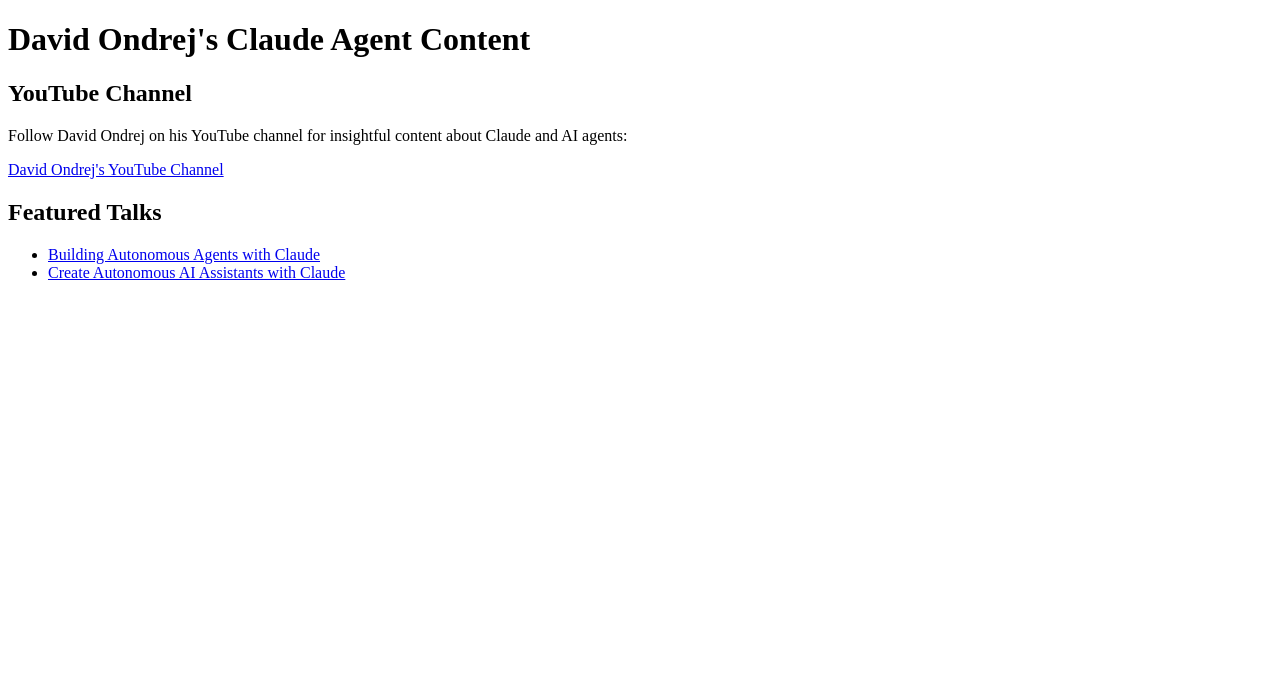
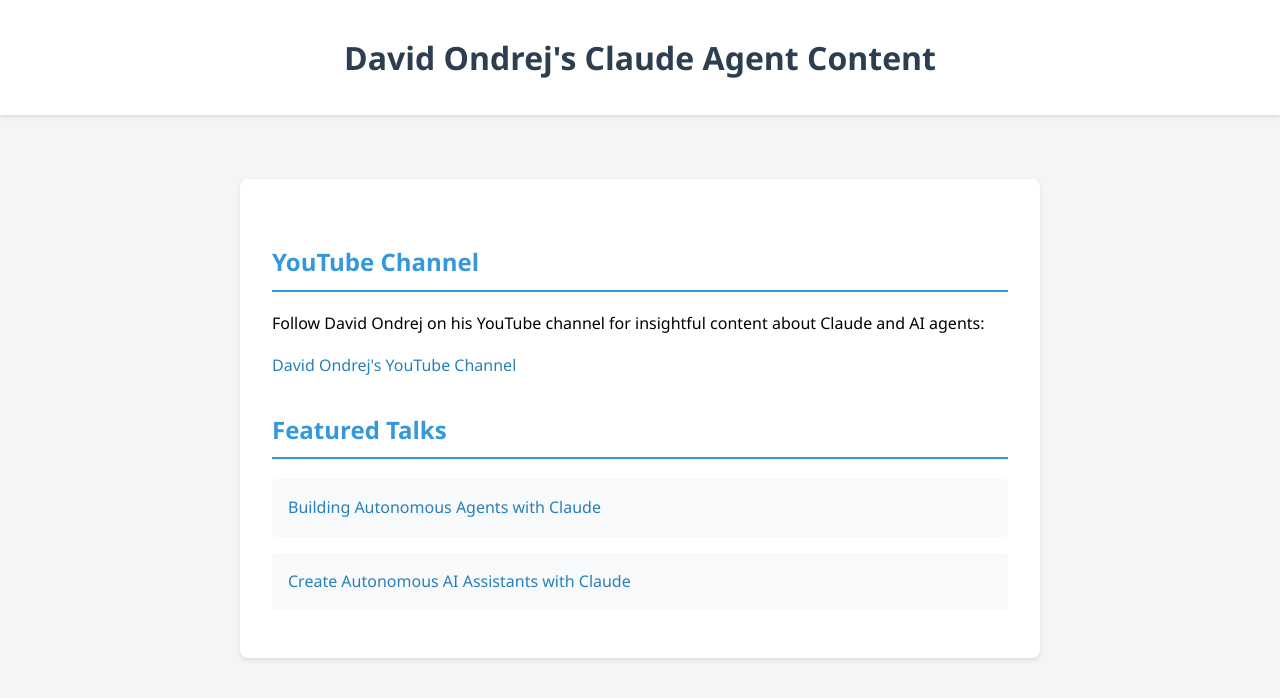
Before and after one commit to dee-lgtm/claude-agent-test1, a plain HTML site: page index.html in a window 1280 px wide. Drawn offline with Linux system fonts and the light colour scheme.

Commit message:
Add CSS styling to improve the page appearance

```diff
--- a/index.html
+++ b/index.html
@@ -4,9 +4,76 @@
     <meta charset="UTF-8">
     <meta name="viewport" content="width=device-width, initial-scale=1.0">
     <title>David Ondrej's Claude Agent Content</title>
+    <style>
+        body {
+            font-family: 'Segoe UI', Tahoma, Geneva, Verdana, sans-serif;
+            line-height: 1.6;
+            margin: 0;
+            padding: 0;
+            background-color: #f5f5f5;
+        }
+
+        .container {
+            max-width: 800px;
+            margin: 0 auto;
+            padding: 2rem;
+        }
+
+        h1 {
+            color: #2c3e50;
+            text-align: center;
+            padding: 2rem 0;
+            background-color: #ffffff;
+            box-shadow: 0 2px 4px rgba(0,0,0,0.1);
+            margin: 0 0 2rem 0;
+        }
+
+        .content {
+            background-color: #ffffff;
+            padding: 2rem;
+            border-radius: 8px;
+            box-shadow: 0 2px 4px rgba(0,0,0,0.1);
+        }
+
+        h2 {
+            color: #3498db;
+            border-bottom: 2px solid #3498db;
+            padding-bottom: 0.5rem;
+            margin-top: 2rem;
+        }
+
+        a {
+            color: #2980b9;
+            text-decoration: none;
+            transition: color 0.3s ease;
+        }
+
+        a:hover {
+            color: #3498db;
+            text-decoration: underline;
+        }
+
+        ul {
+            list-style-type: none;
+            padding: 0;
+        }
+
+        li {
+            margin: 1rem 0;
+            padding: 1rem;
+            background-color: #f8f9fa;
+            border-radius: 4px;
+            transition: transform 0.2s ease;
+        }
+
+        li:hover {
+            transform: translateX(10px);
+        }
+    </style>
 </head>
 <body>
     <h1>David Ondrej's Claude Agent Content</h1>
+    <div class="container">
         <div class="content">
             <h2>YouTube Channel</h2>
             <p>Follow David Ondrej on his YouTube channel for insightful content about Claude and AI agents:</p>
@@ -18,5 +85,6 @@
                 <li><a href="https://www.youtube.com/watch?v=zFg5v4ctFVg" target="_blank">Create Autonomous AI Assistants with Claude</a></li>
             </ul>
         </div>
+    </div>
 </body>
 </html>
```
Lines whose indentation alone changed are shown as unchanged.
